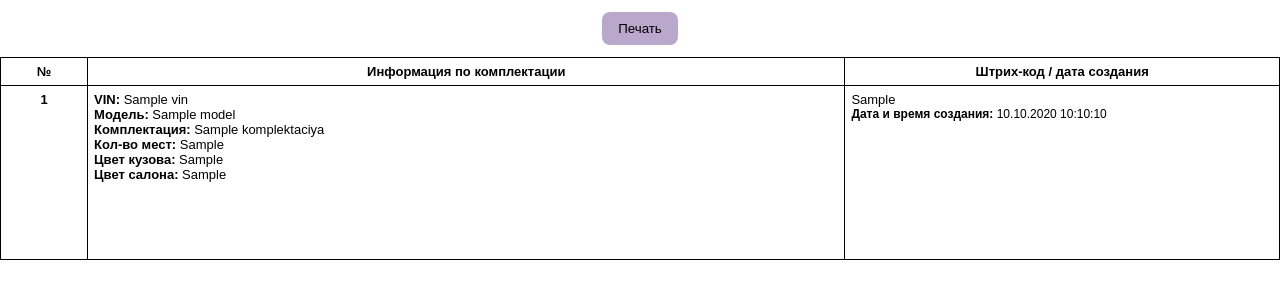
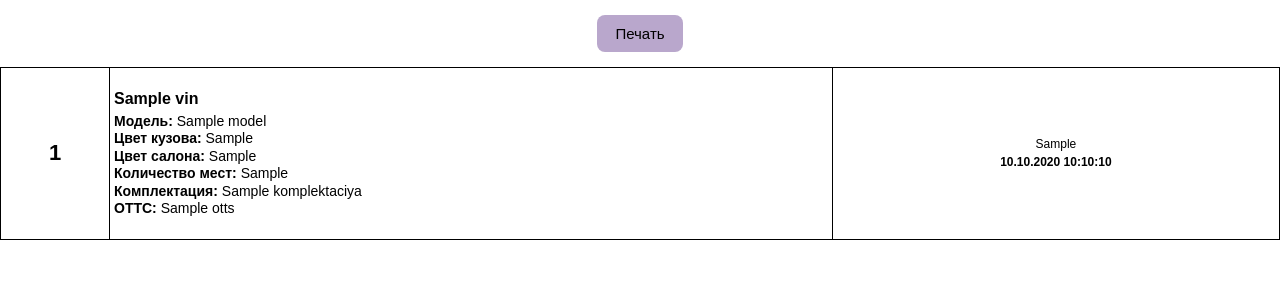
Before and after one commit to ZlakiKozinaka/defects-auto-copy, a Django app: template defects_app/templates/defects_app/print_created_car_info_batch.html in a window 1280 px wide. Shown: the top 300 px of the page. Run offline with Django 5.2, Linux system fonts and the light colour scheme; the template is opened without the code that fills it: most values are stand-ins (such as "Sample title", 1, 10 or a date in 2020).

Commit message:
Заполнение буфера

```diff
--- a/defects_app/templates/defects_app/print_created_car_info_batch.html
+++ b/defects_app/templates/defects_app/print_created_car_info_batch.html
@@ -2,52 +2,130 @@
 <html lang="ru">
 <head>
     <meta charset="UTF-8">
-    <title>Печать важного листа (6 машин)</title>
+    <title>Печать листа на 6 машин</title>
+
     <style>
-        @page { size: A4 portrait; margin: 10mm; }
-        body { font-family: Arial, sans-serif; margin: 0; color: #000; }
-        .no-print { text-align: center; margin: 12px 0; }
-        .btn { padding: 9px 16px; border: none; border-radius: 8px; background: #b9a7cc; cursor: pointer; }
-        .sheet { width: 100%; border-collapse: collapse; table-layout: fixed; }
-        .sheet th, .sheet td { border: 1px solid #000; vertical-align: top; padding: 6px; font-size: 13px; }
-        .col-num { width: 6%; text-align: center; font-weight: bold; }
-        .col-info { width: 60%; }
-        .col-barcode { width: 34%; }
-        .car-row { height: 46mm; }
-        .label { font-weight: bold; }
-        .small { font-size: 12px; }
-        .barcode-wrap svg { width: 100%; height: 58px; }
-        @media print { .no-print { display: none; } }
+        @page {
+            size: A4 portrait;
+            margin: 8mm;
+        }
+
+        body {
+            font-family: Arial, sans-serif;
+            color: #000;
+            background: #fff;
+            margin: 0;
+            padding: 0;
+        }
+
+        .no-print {
+            text-align: center;
+            margin: 15px 0;
+        }
+
+        .btn {
+            padding: 10px 18px;
+            background: #b9a7cc;
+            color: #000;
+            border: none;
+            border-radius: 8px;
+            cursor: pointer;
+            font-size: 15px;
+        }
+
+        .main-table {
+            width: 100%;
+            border-collapse: collapse;
+            table-layout: fixed;
+        }
+
+        .main-table td {
+            border: 1px solid #000;
+            vertical-align: middle;
+            padding: 4px;
+        }
+
+        .num-col {
+            width: 8%;
+            text-align: center;
+            font-size: 22px;
+            font-weight: bold;
+        }
+
+        .info-col {
+            width: 57%;
+            font-size: 14px;
+            line-height: 1.25;
+        }
+
+        .barcode-col {
+            width: 35%;
+            text-align: center;
+            font-size: 12px;
+        }
+
+        .car-row td {
+            height: 43mm;
+        }
+
+        .vin {
+            font-size: 16px;
+            font-weight: bold;
+            margin-bottom: 4px;
+        }
+
+        .barcode svg {
+            max-width: 100%;
+            height: 45px;
+        }
+
+        .date {
+            margin-top: 4px;
+            font-weight: bold;
+        }
+
+        @media print {
+            .no-print {
+                display: none;
+            }
+        }
     </style>
 </head>
+
 <body>
     <div class="no-print">
         <button class="btn" onclick="window.print()">Печать</button>
     </div>
 
-    <table class="sheet">
-        <thead>
-            <tr>
-                <th class="col-num">№</th>
-                <th class="col-info">Информация по комплектации</th>
-                <th class="col-barcode">Штрих-код / дата создания</th>
-            </tr>
-        </thead>
+    <table class="main-table">
         <tbody>
             {% for row in print_rows %}
                 <tr class="car-row">
-                    <td class="col-num">{{ forloop.counter }}</td>
-                    <td class="col-info">
-                        <div><span class="label">VIN:</span> {{ row.car.vin }}</div>
-                        <div><span class="label">Модель:</span> {{ row.plan_vin.model|default:"—" }}</div>
-                        <div><span class="label">Комплектация:</span> {{ row.plan_vin.komplektaciya|default:"—" }}</div>
-                        <div><span class="label">Кол-во мест:</span> {{ row.kolichestvo_mest }}</div>
-                        <div><span class="label">Цвет кузова:</span> {{ row.plan_vin.cvet_kuzova|default:"—" }}</div>
-                        <div><span class="label">Цвет салона:</span> {{ row.plan_vin.cvet_salona|default:"—" }}</div>
+                    <td class="num-col">{{ forloop.counter }}</td>
+
+                    <td class="info-col">
+                        <div class="vin">{{ row.car.vin }}</div>
+
+                        {% if row.plan_vin %}
+                            <div><strong>Модель:</strong> {{ row.plan_vin.model }}</div>
+                            <div><strong>Цвет кузова:</strong> {{ row.plan_vin.cvet_kuzova }}</div>
+                            <div><strong>Цвет салона:</strong> {{ row.plan_vin.cvet_salona }}</div>
+                            <div><strong>Количество мест:</strong> {{ row.kolichestvo_mest }}</div>
+                            <div><strong>Комплектация:</strong> {{ row.plan_vin.komplektaciya }}</div>
+                            <div><strong>ОТТС:</strong> {{ row.plan_vin.otts }}</div>
+                        {% else %}
+                            <div>Плановая информация по VIN не найдена.</div>
+                        {% endif %}
                     </td>
-                    <td class="col-barcode">
-                        <div class="barcode-wrap">{{ row.vin_barcode_svg|safe }}</div>
-                        <div class="small"><span class="label">Дата и время создания:</span> {{ row.car.data_sozdaniya|date:"d.m.Y H:i:s" }}</div>
+
+                    <td class="barcode-col">
+                        <div class="barcode">
+                            {{ row.vin_barcode_svg|safe }}
+                        </div>
+
+                        <div class="date">
+                            {{ row.car.data_sozdaniya|date:"d.m.Y H:i:s" }}
+                        </div>
                     </td>
                 </tr>
             {% endfor %}
@@ -56,7 +134,9 @@
 
     <script>
         window.onload = function () {
-            setTimeout(function () { window.print(); }, 300);
+            setTimeout(function () {
+                window.print();
+            }, 300);
         };
     </script>
 </body>
```
Also changed, not shown: defects_app/templates/defects_app/create_car.html (+13 -0 lines), defects_app/templates/defects_app/print_created_car.html (+8 -5 lines).
